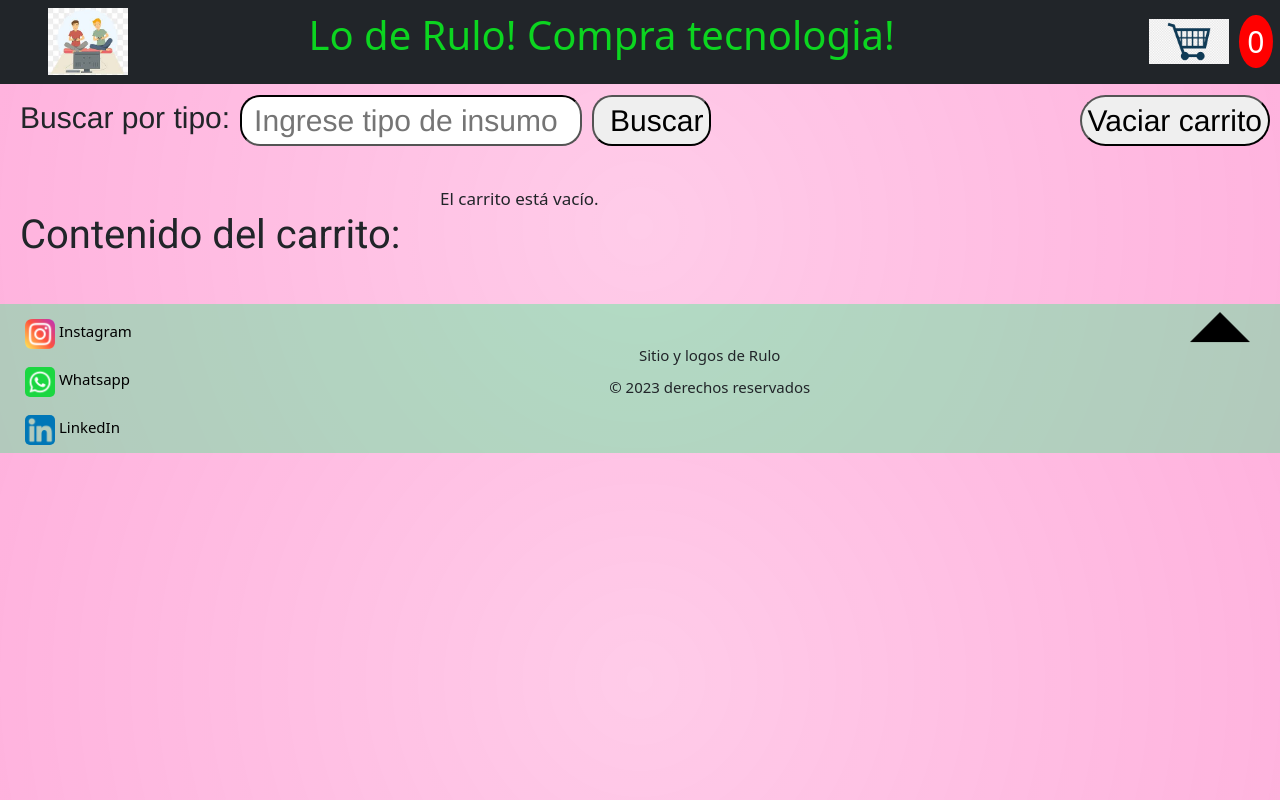
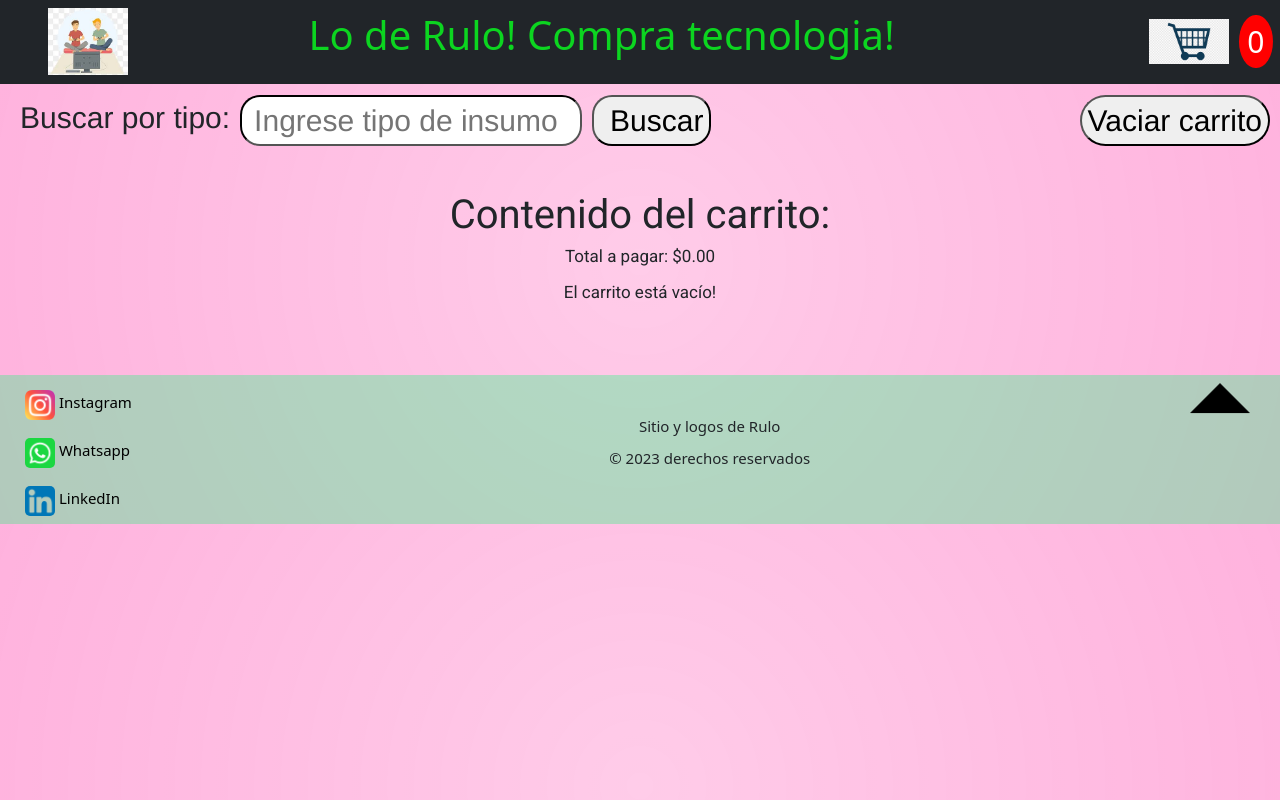
Before and after one commit to FerchoMagan/ProyectoFinalRodriguezMagan, a plain HTML site: page index.html in a window 1280 px wide. Both pictures are taken after a click on the picture 1194 px from the left and 41 px from the top of the page. Drawn offline with nearby package versions, Linux system fonts and the light colour scheme.

Commit message:
Agregando suma total al carrito y mejorado visual

```diff
--- a/index.html
+++ b/index.html
@@ -40,6 +40,11 @@
                     <button class="redondeada" id="boton-buscar" onclick="buscarProductos()">Buscar</button> <button id="vaciar-carrito">Vaciar carrito</button>
                     </div>
                     </article>
+
+                <article>
+                    <div id="carroversifunciona"></div>
+                </article>
+
                 <article>
                     <div class="posiciontienda"><div id="tienda"></div></div>
                 </article>
--- a/main.css
+++ b/main.css
@@ -122,6 +122,7 @@ footer {
   padding-bottom: 0.5rem;
 }
 
+
 .gridfoot a {
   text-decoration: none;
   color: black;
@@ -242,23 +243,6 @@ main section p {
   padding: 0;
 }
 
-/*#tienda {
-  display: grid;
-  grid-template-columns: 1fr 1fr 1fr;
-  grid-gap: 2rem;
-  justify-items: stretch;
-  justify-content: space-around;
-  align-items: stretch;
-  padding: 2rem;
-}
-
-.demostracion {
-  background-color: grey;
-  border-radius: 2rem;
-  padding: 1rem;
-
-}
-*/
 #tienda {
   display: grid;
   grid-template-columns: 1fr 1fr 1fr;
@@ -266,7 +250,12 @@ main section p {
   padding: 2rem;
 
 }
-
+#carroversifunciona{
+  text-align: center;
+  font-size: 4rem;
+  margin-top: 2.5rem;
+  font-family: 'Roboto';
+}
 .demostracion {
   background-color: grey;
   border-radius: 2rem;
--- a/main.js
+++ b/main.js
@@ -1,4 +1,3 @@
-
 const producto = {
   constructor(nombre, precio, stock, descripcion, tipo, img, id) {
     this.nombre = nombre;
@@ -13,6 +12,8 @@ const producto = {
 
 let productos;
 let carro = JSON.parse(localStorage.getItem("carro")) || [];
+let costoTotal = 0;
+
 fetch('./productos.json')
   .then(response => response.json())
   .then(data => {
@@ -24,7 +25,7 @@ fetch('./productos.json')
   });
 
 const mostrarProducto = ({ nombre, precio, descripcion, stock, img, id }) => {
-  const tienda = document.querySelector("#tienda");
+  const tienda = document.getElementById("tienda");
   const demostracion = document.createElement("div");
   demostracion.className = "demostracion";
   demostracion.innerHTML = `
@@ -41,23 +42,39 @@ const mostrarProducto = ({ nombre, precio, descripcion, stock, img, id }) => {
   `;
   tienda.append(demostracion);
 };
-
+const calcularCostoTotal = () => {
+  costoTotal = carro.reduce((total, item) => {
+    const producto = productos.find(p => p.id === item.id);
+    const cantidad = parseInt(item.cantidad);
+    const precioTotal = producto.precio * cantidad;
+    return total + precioTotal;
+  }, 0);
+};
 const agregarAlCarro = (id) => {
-  const itemsCarro = document.querySelector(`#carrocompras${id}`);
+  const itemsCarro = document.getElementById(`carrocompras${id}`);
   itemsCarro.addEventListener("submit", (e) => {
     e.preventDefault();
     const cantidad = e.target.children["cantidad"].value;
     carro.push({ id: id, cantidad: cantidad });
     localStorage.setItem("carro", JSON.stringify(carro));
+    calcularCostoTotal();
     actualizarCantidadCarrito();
   });
 };
+
 const mostrarCarrito = () => {
-  const tienda = document.querySelector("#tienda");
-  tienda.innerHTML = "<h2>Contenido del carrito:</h2>";
+  const tienda2 = document.getElementById("carroversifunciona");
+  tienda2.innerHTML = `
+  <h2 class='titulocarro'>Contenido del carrito:</h2>
+  <p>Total a pagar: $${costoTotal.toFixed(2)}</p>
+
+  `
+
+  const tienda = document.getElementById("tienda");
+  tienda.innerHTML = "";
 
   if (carro.length === 0) {
-    tienda.innerHTML += "<p>El carrito está vacío.</p>";
+    tienda2.innerHTML += "<p class>El carrito está vacío!</p>";
   } else {
     const carritoPorId = {};
 
@@ -70,7 +87,6 @@ const mostrarCarrito = () => {
         carritoPorId[item.id].cantidad += cantidad;
         carritoPorId[item.id].precioTotal += parseFloat(precioTotal);
       } else {
-
         carritoPorId[item.id] = {
           producto,
           cantidad,
@@ -89,6 +105,8 @@ const mostrarCarrito = () => {
       `;
       tienda.append(demostracion);
     });
+
+    costoTotal = Object.values(carritoPorId).reduce((total, { precioTotal }) => total + precioTotal, 0);
   }
 };
 
@@ -112,7 +130,7 @@ const buscarProductos = () => {
   const tienda = document.getElementById("tienda");
   tienda.innerHTML = "";
 
-  const busqueda = productosFiltrados.length === 0 ? tienda.innerHTML = `<p>No se encontraron productos de ese tipo.</p>` : productosFiltrados.forEach((producto) => {
+  const busqueda = productosFiltrados.length === 0 ? tienda.innerHTML = "<p>No se encontraron productos de ese tipo.</p>" : productosFiltrados.forEach((producto) => {
     mostrarProducto(producto);
   });
 };
```
